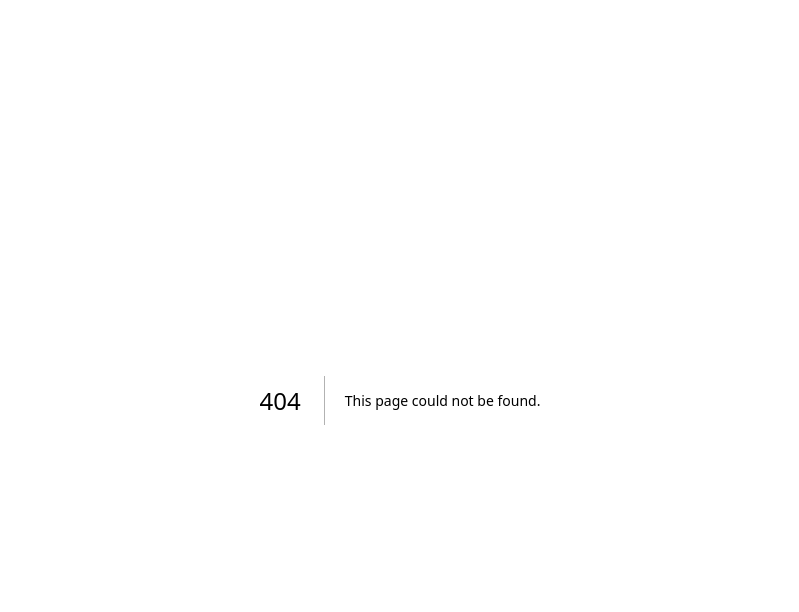
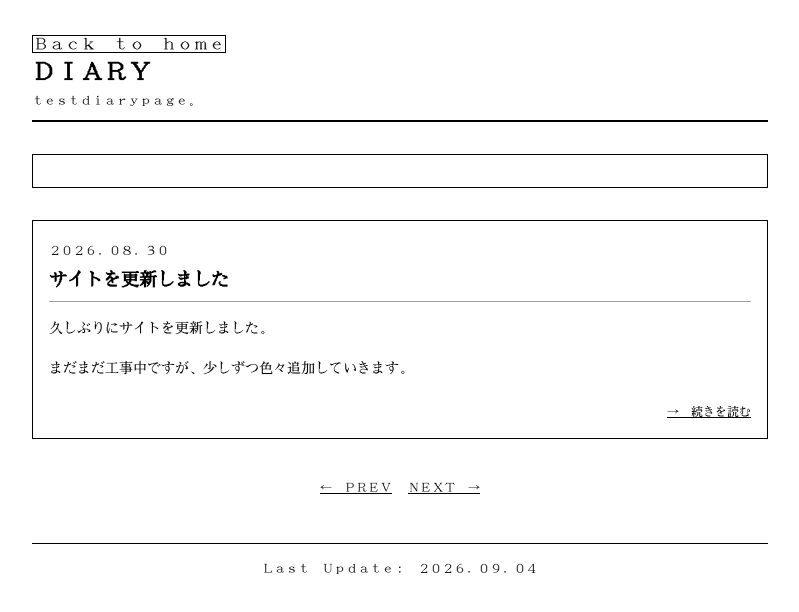
Before and after one commit to kei5o55/my-portfolio, a Next.js app: page /diary in a window 1280 px wide. Before the commit this address had no page. Shown: the top 612 px of the page, without its empty margins (240-1039 px from the left). Built offline with nearby package versions, Linux system fonts and the light colour scheme; a web font is replaced by a local one.

Commit message:
diaryページ＋id動的ルーティングページ

```diff
--- /dev/null
+++ b/app/diary/[id]/page.tsx
@@ -0,0 +1,13 @@
+type Props = {
+    params: Promise<{ id: string }>;
+};
+
+export default async function Page({ params }: Props){
+    const {id}=await params;
+
+    return(
+        <main>
+            <div>test {id}</div>
+        </main>
+    );
+}
--- /dev/null
+++ b/app/diary/page.tsx
@@ -0,0 +1,121 @@
+import Link from 'next/link';
+// app/diary/page.tsx
+
+export default function DiaryPage() {
+    return (
+        <main className=" font-custom min-h-screen bg-white text-black">
+        <div className="mx-auto w-full max-w-3xl px-4 py-8">
+
+            {/* タイトル */}
+            <header className="mb-8 border-b-2 border-black pb-3">
+                <Link href="/" className="border cursor-pointer">Back to home</Link>
+            <h1 className="text-2xl font-bold">
+                DIARY
+            </h1>
+
+            <p className="mt-1 text-xs">
+                testdiarypage。
+            </p>
+            </header>
+
+            {/* Diary一覧 */}
+            <section className="space-y-8">
+
+            {/* 記事1 */}
+            <article className="border border-black p-4">
+                {/*<div className="mb-3 border-b border-gray-400 pb-2">
+                <time className="text-xs">
+                    2026.09.04
+                </time>
+
+                <h2 className="mt-1 text-lg font-bold">
+                    本物の絵描きについて
+                </h2>
+                </div>
+
+                <div className="text-sm leading-7">
+                <p>
+                    最近、昔の絵描きについて色々考えている。
+                </p>
+
+                <p className="mt-3">
+                    2000年代の個人サイトとか、同人誌とか。
+                    今とは全然違う環境で絵を描いていた人たちのことを考えると、
+                    なかなか面白い。
+                </p>
+
+                <p className="mt-3">
+                    そんなことを考えながら、自分も絵を描いている。
+                </p>
+                </div>
+
+                <div className="mt-4 text-right">
+                <a
+                    href="/diary/20260904"
+                    className="text-xs underline hover:no-underline"
+                >
+                    → 続きを読む
+                </a>
+                </div>*/}
+            </article>
+
+            {/* 記事2 */}
+            <article className="border border-black p-4">
+                <div className="mb-3 border-b border-gray-400 pb-2">
+                <time className="text-xs">
+                    2026.08.30
+                </time>
+
+                <h2 className="mt-1 text-lg font-bold">
+                    サイトを更新しました
+                </h2>
+                </div>
+
+                <div className="text-sm leading-7">
+                <p>
+                    久しぶりにサイトを更新しました。
+                </p>
+
+                <p className="mt-3">
+                    まだまだ工事中ですが、少しずつ色々追加していきます。
+                </p>
+                </div>
+
+                <div className="mt-4 text-right">
+                <a
+                    href={`/diary/${1}`}
+                    className="text-xs underline hover:no-underline"
+                >
+                    → 続きを読む
+                </a>
+                </div>
+            </article>
+
+            </section>
+
+            {/* ページング */}
+            <nav className="mt-10 flex justify-center gap-4 text-xs">
+            <a
+                href="#"
+                className="underline hover:no-underline"
+            >
+                ← PREV
+            </a>
+
+            <a
+                href="#"
+                className="underline hover:no-underline"
+            >
+                NEXT →
+            </a>
+            </nav>
+
+            {/* フッター */}
+            <footer className="mt-12 border-t border-black pt-4 text-center text-xs">
+            <p>Last Update: 2026.09.04</p>
+            </footer>
+
+        </div>
+        </main>
+    );
+}
--- a/app/secret/page.tsx
+++ b/app/secret/page.tsx
@@ -1,7 +1,17 @@
 export default function page(){
     return(
         <main>
-            secretpage!(工事中)
+            <body className="">
+                <center>
+                    <h1>★ KEIGO'S HOMEPAGE ★</h1>
+                    <img src="banner.gif"></img>
+                    <p>Welcome to my homepage!</p>
+                    <a >ILLUST</a>
+                    <a >DIARY</a>
+                    <a >PROFILE</a>
+                    <a >LINK</a>
+                </center>
+            </body>
         </main>
     );
 }
```
